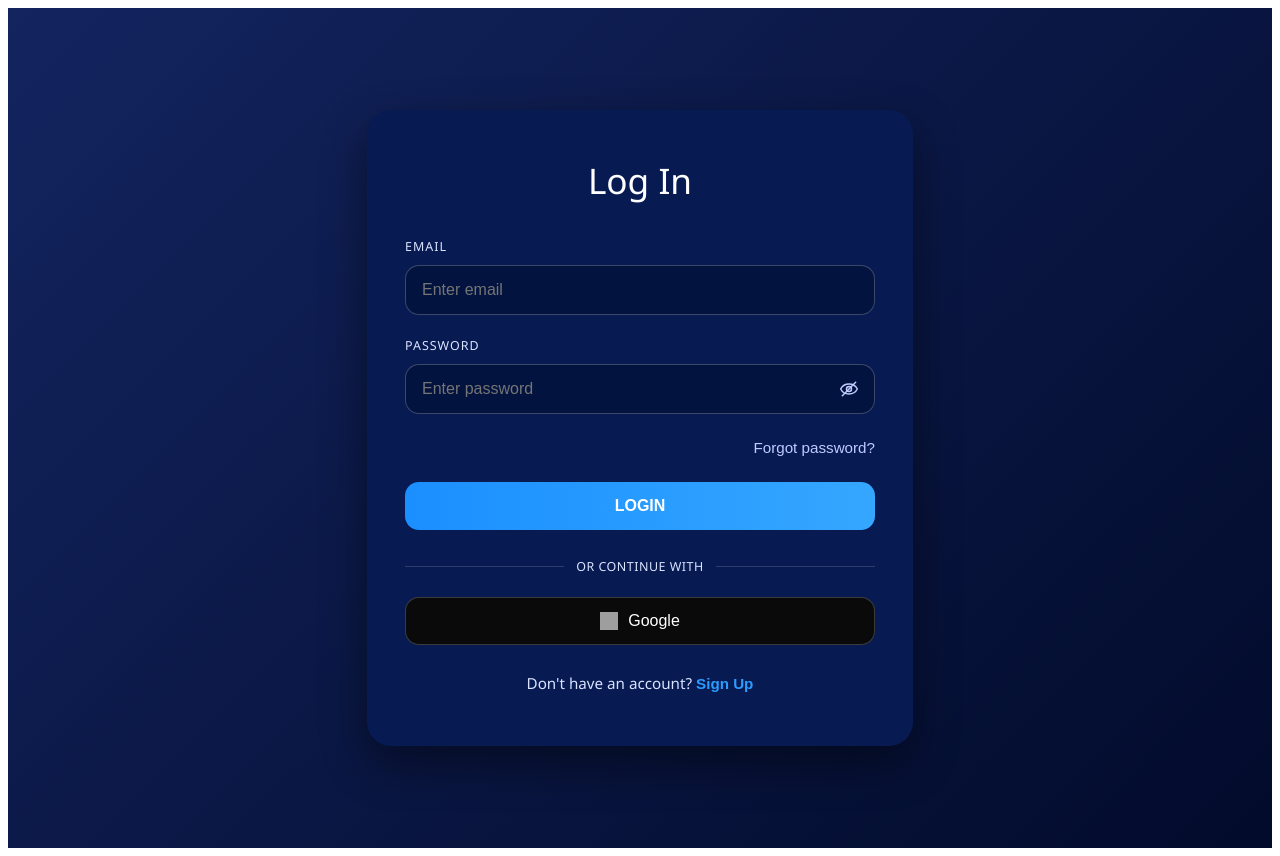
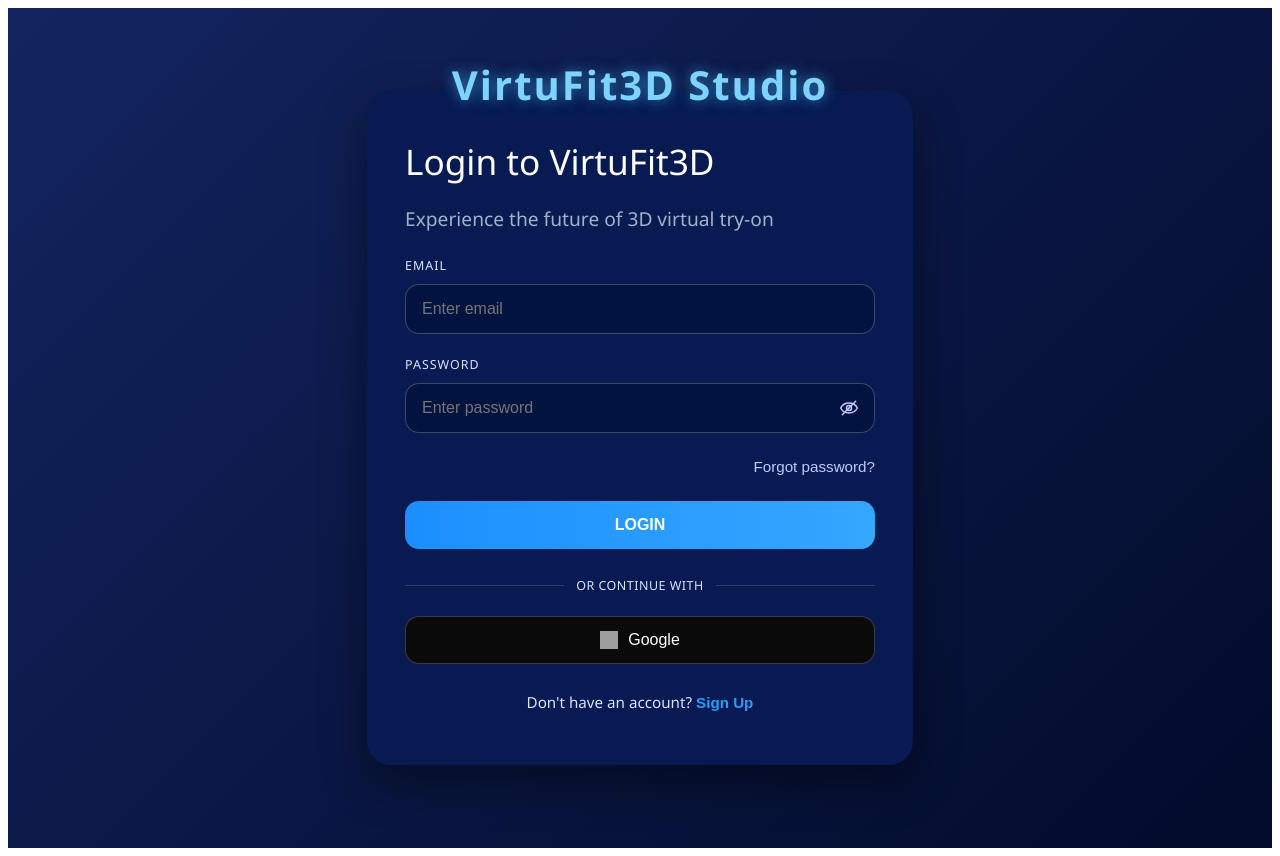
Before and after one commit to nethmaHarini/3d-virtual-tryon-system, a React (Vite) app in the folder frontend/: page / in a window 1280 px wide. Built offline with nearby package versions, Linux system fonts and the light colour scheme; grey boxes are pictures that could not be loaded.

Commit message:
UI update: improved signup and login design

```diff
--- a/frontend/src/App.jsx
+++ b/frontend/src/App.jsx
@@ -10,6 +10,7 @@
   const [password, setPassword] = useState("");
   const [confirmPassword, setConfirmPassword] = useState("");
   const [showPassword, setShowPassword] = useState(false);
+  const [showConfirmPassword, setShowConfirmPassword] = useState(false);
   const [isSubmitting, setIsSubmitting] = useState(false);
   const [isGoogleLoading, setIsGoogleLoading] = useState(false);
 
@@ -284,12 +285,38 @@
       padding: "46px 38px 38px",
       boxShadow: "0 18px 45px rgba(0,0,0,0.45)",
     },
+      appName: {
+        textAlign: "center",
+        color: "#7fd4ff",
+        fontSize: "2rem",
+        fontWeight: 800,
+        letterSpacing: "0.05em",
+        textShadow: "0 0 14px rgba(67, 193, 255, 0.65)",
+        margin: "0 0 22px 0",
+      },
+        topHeader: {
+          position: "absolute",
+          top: "30px",
+          left: "50%",
+          transform: "translateX(-50%)",
+          color: "#7fd4ff",
+          fontSize: "2.5rem",
+          fontWeight: 800,
+          letterSpacing: "0.05em",
+          textShadow: "0 0 14px rgba(67, 193, 255, 0.65)",
+        },
+    subtitle: {
+     color: "#9fb3c8",
+     fontSize: "1.2rem",
+     marginBottom: "25px",
+     textAlign: "left",
+       },
     title: {
-      textAlign: "center",
+      textAlign: "left",
       color: "#ffffff",
       fontSize: "2.2rem",
       fontWeight: "500",
-      margin: "0 0 34px 0",
+      margin: "0 0 10px 0",
     },
     label: {
       display: "block",
@@ -425,24 +452,35 @@
 
   return (
     <div style={styles.page}>
+      <h1 style={styles.topHeader}>VirtuFit3D Studio</h1>
       <div style={styles.card}>
-        <h1 style={styles.title}>
-          {view === "login"
-            ? "Log In"
-            : view === "signup"
-              ? "Sign Up"
-              : "Forgot Password"}
-        </h1>
+        {view === "signup" ? (
+          <>
+            <h1 style={styles.title}>Create Your Account</h1>
+            <p style={styles.subtitle}>
+              Join the future of 3D virtual try-on
+            </p>
+          </>
+        ) : view === "login" ? (
+          <>
+            <h1 style={styles.title}>Login to VirtuFit3D</h1>
+            <p style={styles.subtitle}>
+              Experience the future of 3D virtual try-on
+            </p>
+          </>
+        ) : (
+          <h1 style={styles.title}>Forgot Password</h1>
+        )}
 
         {view === "signup" && (
           <>
-            <label style={styles.label}>USERNAME</label>
+            <label style={styles.label}>FULL NAME</label>
             <input
               type="text"
               style={styles.input}
               value={username}
               onChange={(e) => setUsername(e.target.value)}
-              placeholder="Enter username"
+              placeholder="Enter your full name"
               autoComplete="username"
             />
           </>
@@ -514,14 +552,52 @@
         {view === "signup" && (
           <>
             <label style={styles.label}>CONFIRM PASSWORD</label>
-            <input
-              type={showPassword ? "text" : "password"}
-              style={styles.input}
-              value={confirmPassword}
-              onChange={(e) => setConfirmPassword(e.target.value)}
-                placeholder="Confirm password"
+            <div style={styles.passwordWrap}>
+              <input
+                type={showConfirmPassword ? "text" : "password"}
+                style={{ ...styles.input, ...styles.passwordInput }}
+                value={confirmPassword}
+                onChange={(e) => setConfirmPassword(e.target.value)}
+                placeholder="Repeat your password"
                 autoComplete="new-password"
-            />
+              />
+              <button
+                type="button"
+                style={styles.passwordToggle}
+                onClick={() => setShowConfirmPassword((prev) => !prev)}
+                aria-label={showConfirmPassword ? "Hide confirm password" : "Show confirm password"}
+                title={showConfirmPassword ? "Hide confirm password" : "Show confirm password"}
+              >
+                <svg
+                  width="20"
+                  height="20"
+                  viewBox="0 0 24 24"
+                  fill="none"
+                  xmlns="http://www.w3.org/2000/svg"
+                  aria-hidden="true"
+                >
+                  <path
+                    d="M2 12C3.8 8.5 7.3 6 12 6C16.7 6 20.2 8.5 22 12C20.2 15.5 16.7 18 12 18C7.3 18 3.8 15.5 2 12Z"
+                    stroke="currentColor"
+                    strokeWidth="1.8"
+                    strokeLinecap="round"
+                    strokeLinejoin="round"
+                  />
+                  <circle cx="12" cy="12" r="3" stroke="currentColor" strokeWidth="1.8" />
+                  {!showConfirmPassword && (
+                    <line
+                      x1="4"
+                      y1="20"
+                      x2="20"
+                      y2="4"
+                      stroke="currentColor"
+                      strokeWidth="1.8"
+                      strokeLinecap="round"
+                    />
+                  )}
+                </svg>
+              </button>
+            </div>
           </>
         )}
 
```
